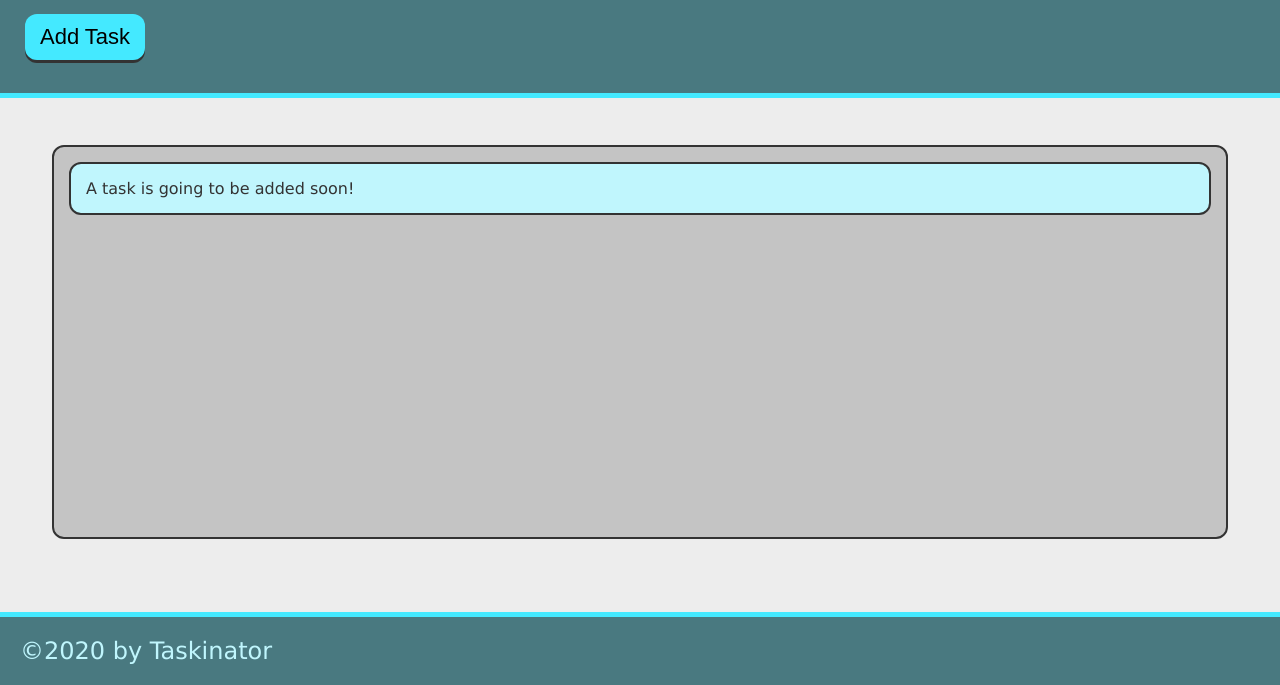
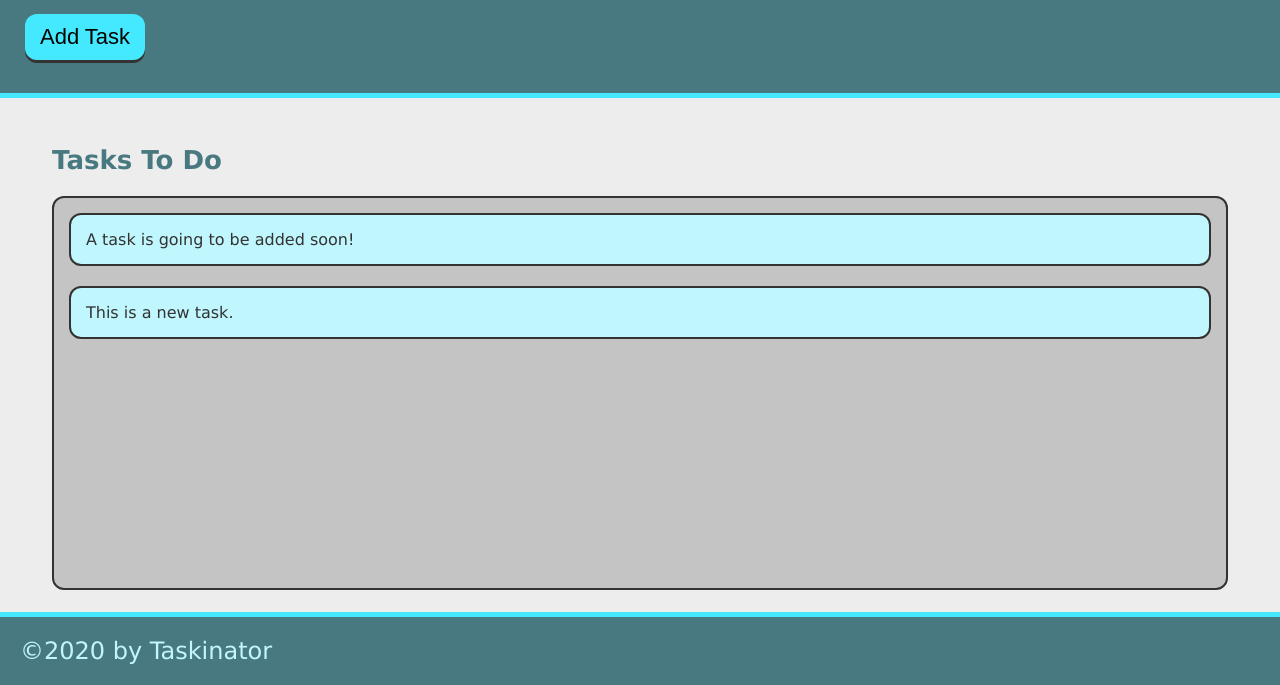
Before and after one commit to jsnbdrx/taskinator, a plain HTML site: page index.html in a window 1280 px wide. Both pictures are taken after a click on the button "Add Task". Shown: the part 115-800 px from the top of the page. Drawn offline with Linux system fonts and the light colour scheme.

Commit message:
add ability to add task

```diff
--- a/assets/js/script.js
+++ b/assets/js/script.js
@@ -0,0 +1,11 @@
+var buttonEl = document.querySelector("#save-task");
+var tasksToDoEl = document.querySelector("#tasks-to-do");
+
+var createTaskHandler = function() {
+  var listItemEl = document.createElement("li");
+  listItemEl.className = "task-item";
+  listItemEl.textContent = "This is a new task.";
+  tasksToDoEl.appendChild(listItemEl);
+  };
+
+buttonEl.addEventListener("click", createTaskHandler);
--- a/index.html
+++ b/index.html
@@ -13,13 +13,13 @@
     <header>
         <h1 class="page-title">Taskinator</h1>
         <p>Click the button below to add a new task!</p>
-        <button class="btn">Add Task</button>
+        <button class="btn" id="save-task">Add Task</button>
      </header>
 
      <main class="page-content">
          <section class="task-list-wrapper">
-             <h2 class="list-title"></h2>
-             <ul class="task-list">
+             <h2 class="list-title">Tasks To Do</h2>
+             <ul class="task-list" id="tasks-to-do">
                  <li class="task-item">A task is going to be added soon!</li>
              </ul>
         </section>
```
